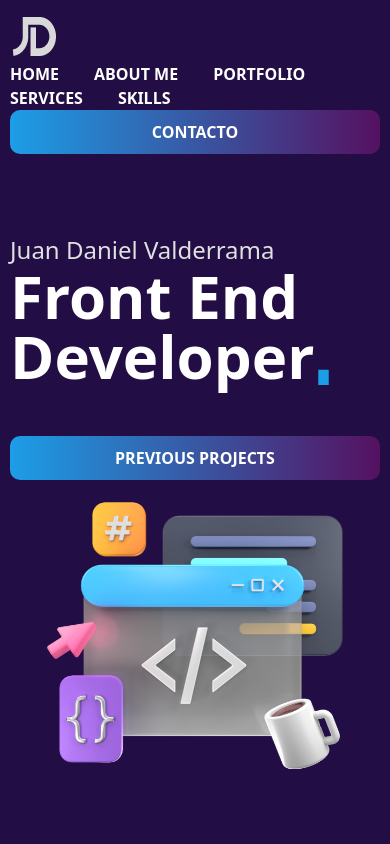
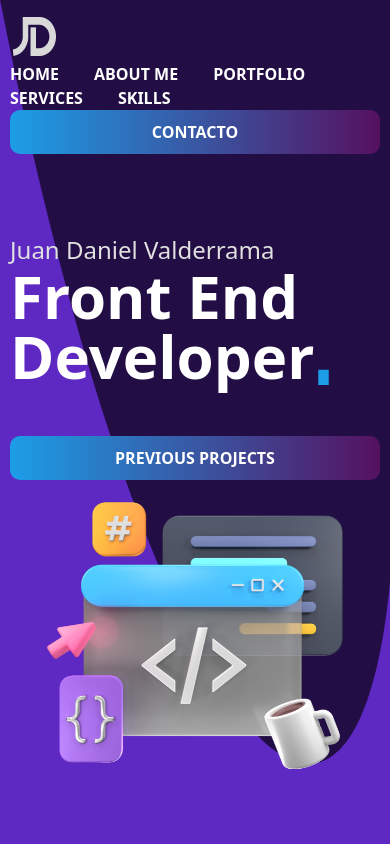
Before and after one commit to juano39/PortafolioJD, a React (Vite) app: page / in a window 390 px wide. Shown: the top 844 px of the page. Built offline with nearby package versions, Linux system fonts and the light colour scheme.

Commit message:
agregando svg

```diff
--- a/src/App.tsx
+++ b/src/App.tsx
@@ -12,6 +12,7 @@ export const App = () => {
   return (
     <BrowserRouter>
       <div className=" text-white z-0 w-full  flex justify-center bg-gradient-to-t from-[#0A0A0B] from-1%  pt-3 to-[#220E44] to-40% relative">
+
         <div className="max-w-[1360px]  w-full min-[768px]:px-[90px] max-[768px]:px-[10px] z-40 ">
           <NavBar />
           <HomePage />
--- a/src/components/NavBar.tsx
+++ b/src/components/NavBar.tsx
@@ -2,7 +2,7 @@ import { CustomButton } from "./CustomButton";
 
 export const NavBar = () => {
   return (
-    <nav className="w-full mx-auto mb-[80px]  font-bold flex flex-wrap items-center ">
+    <nav className="w-full mx-auto mb-[80px] z-10  font-bold flex flex-wrap items-center ">
       <h3>
         <img src="logonav.png" />
       </h3>
--- a/src/page/HomePage.tsx
+++ b/src/page/HomePage.tsx
@@ -10,10 +10,22 @@ export const HomePage = () => {
   }, []);
   return (
     <header id="home" className="mb-[150px] ">
-      <section className="flex relative flex-wrap justify-between gap-6 max-lg:justify-center items-center ">
+       <svg
+          viewBox="0 0 500 150"
+          preserveAspectRatio="none"
+          className="w-full h-screen absolute left-0 top-0 z-[-1]"
+        >
+          <path
+            d="M-63.48,-51.78 C149.99,150.00 568.56,196.88 500.00,49.98 L500.00,150.00 L0.00,150.00 Z"
+            className="fill-[#5e28c2] stroke-none z-0"
+          ></path>
+        </svg>
+      <section className="flex relative max-sm:flex-wrap justify-between gap-6 max-lg:justify-center items-center ">
         <article className="max-lg:w-full items-start flex flex-col ">
-          <h3 data-aos="fade" className="text-[32px] max-sm:text-2xl text-[#E0E0E0]">
-
+          <h3
+            data-aos="fade"
+            className="text-[32px] max-sm:text-2xl text-[#E0E0E0]"
+          >
             Juan Daniel Valderrama
           </h3>
 
@@ -30,10 +42,13 @@ export const HomePage = () => {
           <CustomButton text="Previous Projects" />
         </article>
 
+        <img
+          className="sm:w-[40%]  w-[80%] animate-flotin"
+          src="developer.png"
+          alt=""
+        />
+      </section>
 
-        <img className="sm:w-[40%] w-[80%] animate-flotin" src="developer.png" alt="" />
-
-      </section>
     </header>
   );
 };
```
